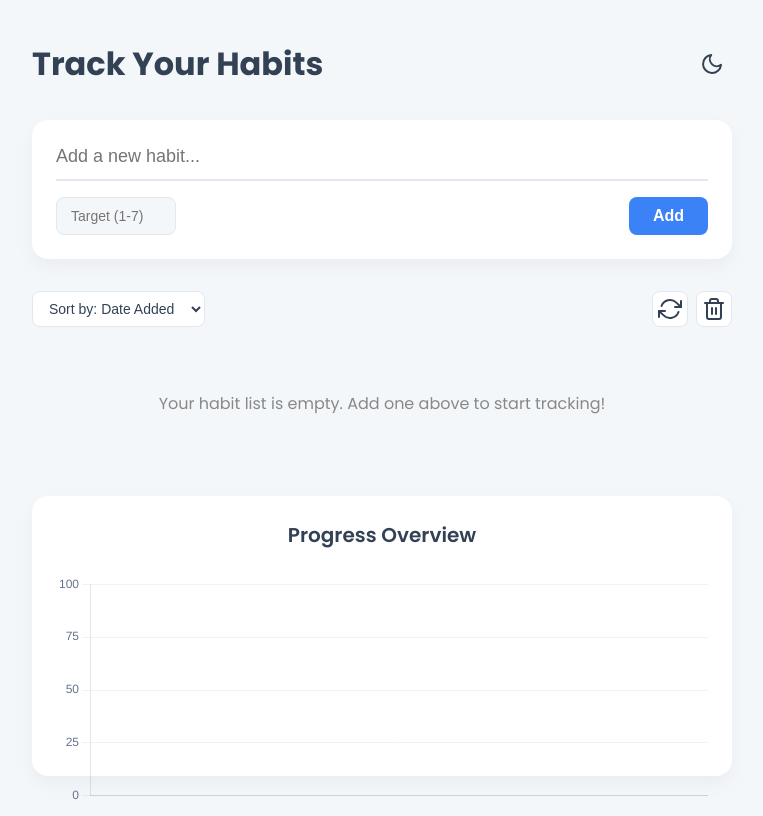
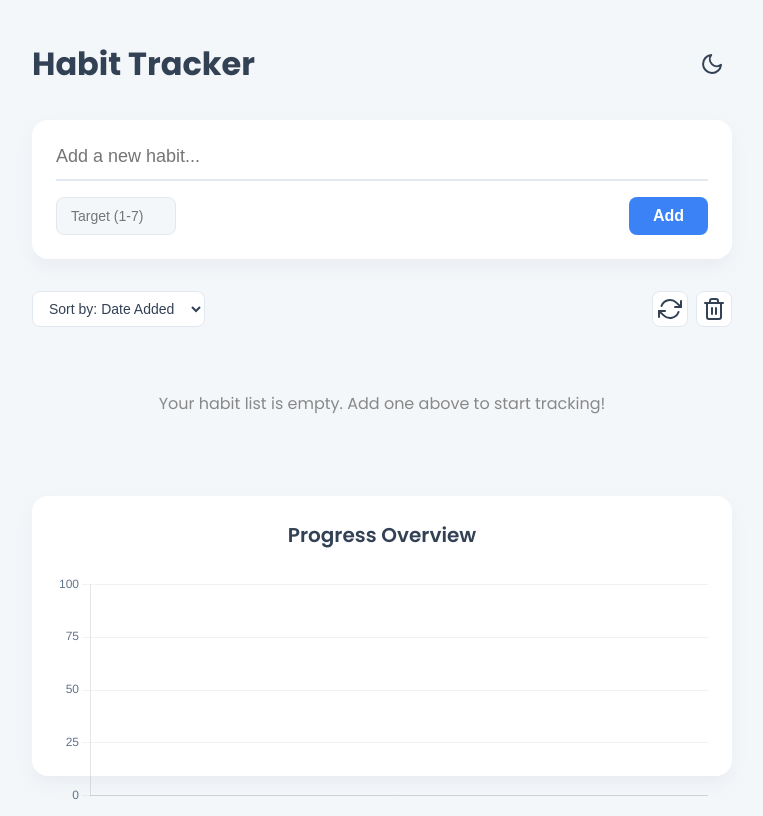
Before and after one commit to Chathur10/AWS-website-cicd, a plain HTML site: page website/index.html in a window 1280 px wide. Shown: the whole page, without its empty margins (258-1021 px from the left). Drawn offline with nearby package versions, Linux system fonts and the light colour scheme.

Commit message:
Update index.html

```diff
--- a/website/index.html
+++ b/website/index.html
@@ -3,7 +3,7 @@
 <head>
     <meta charset="UTF-8">
     <meta name="viewport" content="width=device-width, initial-scale=1.0">
-    <title>Track</title>
+    <title>Habit Tracker</title>
     <link href="https://fonts.googleapis.com/css2?family=Poppins:wght@400;500;600;700&display=swap" rel="stylesheet">
     <link rel="stylesheet" href="style.css">
     <script src="https://cdn.jsdelivr.net/npm/chart.js"></script>
@@ -12,7 +12,7 @@
 <body>
     <div class="container">
         <header>
-            <h1>Track Your Habits</h1>
+            <h1>Habit Tracker</h1>
             <button id="theme-toggle" class="theme-btn" aria-label="Toggle theme">
                 <i data-feather="moon"></i>
                 <i data-feather="sun"></i>
```
